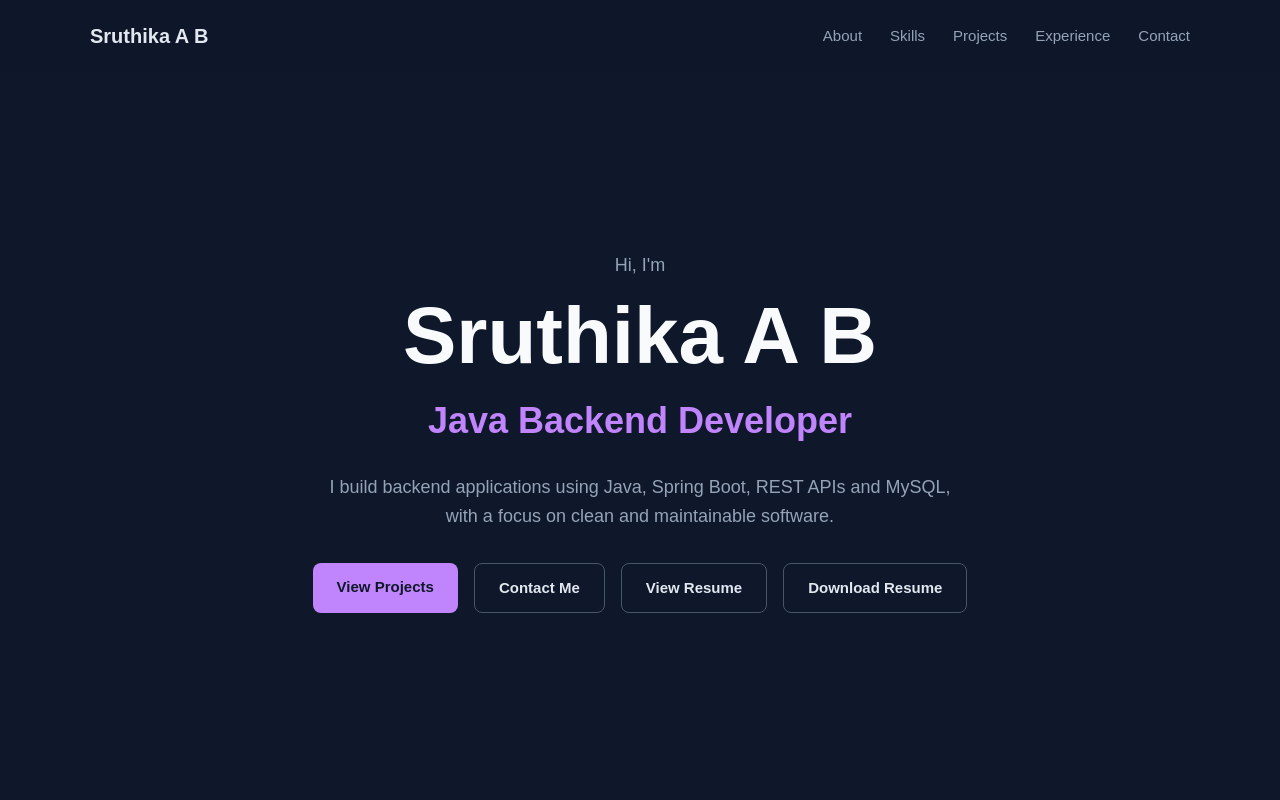
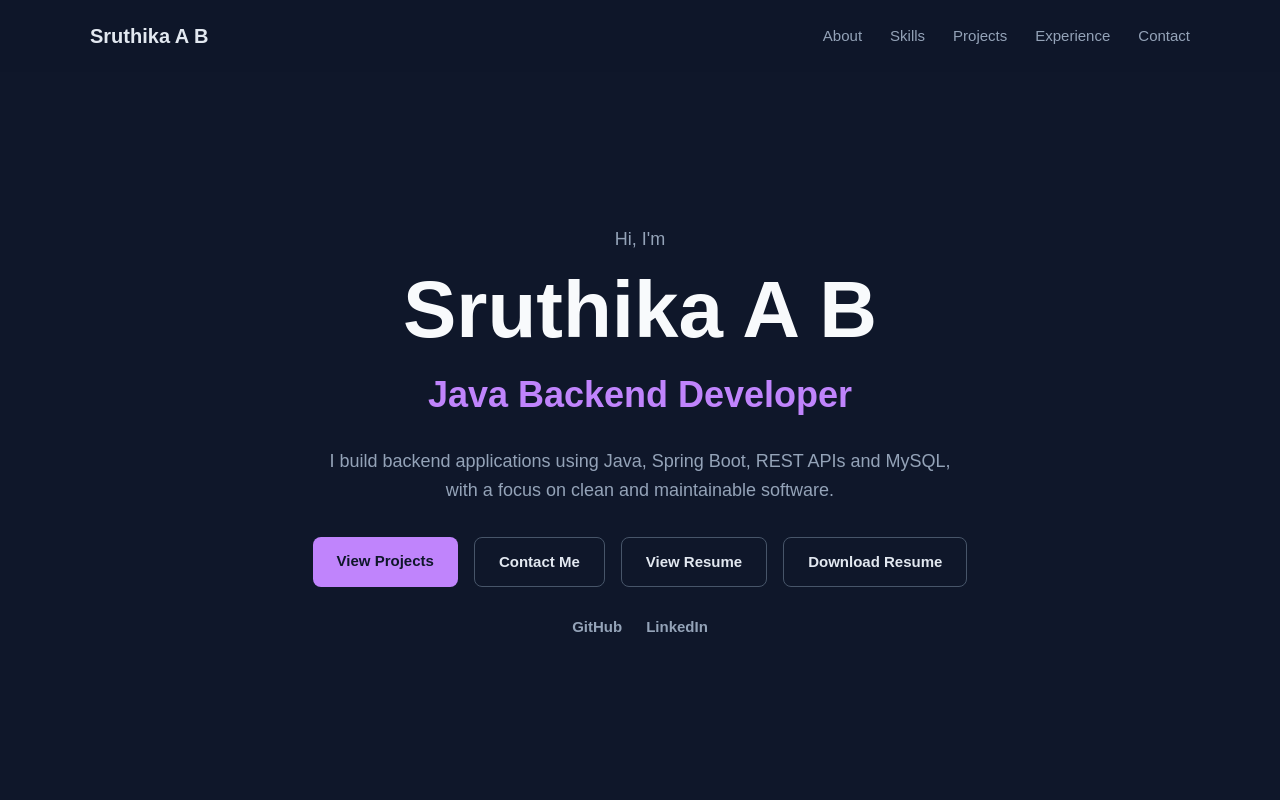
Before and after one commit to ABSruthika/sruthika-portfolio, a React (Vite) app: page / in a window 1280 px wide. Shown: the top 800 px of the page. Built offline with nearby package versions, Linux system fonts and the light colour scheme.

Commit message:
feat: add social links to hero

```diff
--- a/src/components/Hero.jsx
+++ b/src/components/Hero.jsx
@@ -40,6 +40,24 @@ function Hero() {
             Download Resume
           </a>
         </div>
+
+        <div className="hero-socials">
+          <a
+            href="https://github.com/ABSruthika"
+            target="_blank"
+            rel="noopener noreferrer"
+          >
+            GitHub
+          </a>
+
+          <a
+            href="https://www.linkedin.com/in/sruthika-balamurugan1015/"
+            target="_blank"
+            rel="noopener noreferrer"
+          >
+            LinkedIn
+          </a>
+        </div>
       </div>
     </section>
   );
--- a/src/index.css
+++ b/src/index.css
@@ -384,3 +384,22 @@ footer {
   color: #64748b;
   font-size: 14px;
 }
+
+
+.hero-socials {
+  display: flex;
+  justify-content: center;
+  gap: 24px;
+  margin-top: 28px;
+}
+
+.hero-socials a {
+  color: #94a3b8;
+  font-size: 15px;
+  font-weight: 600;
+  transition: color 0.2s ease;
+}
+
+.hero-socials a:hover {
+  color: #c084fc;
+}
```
